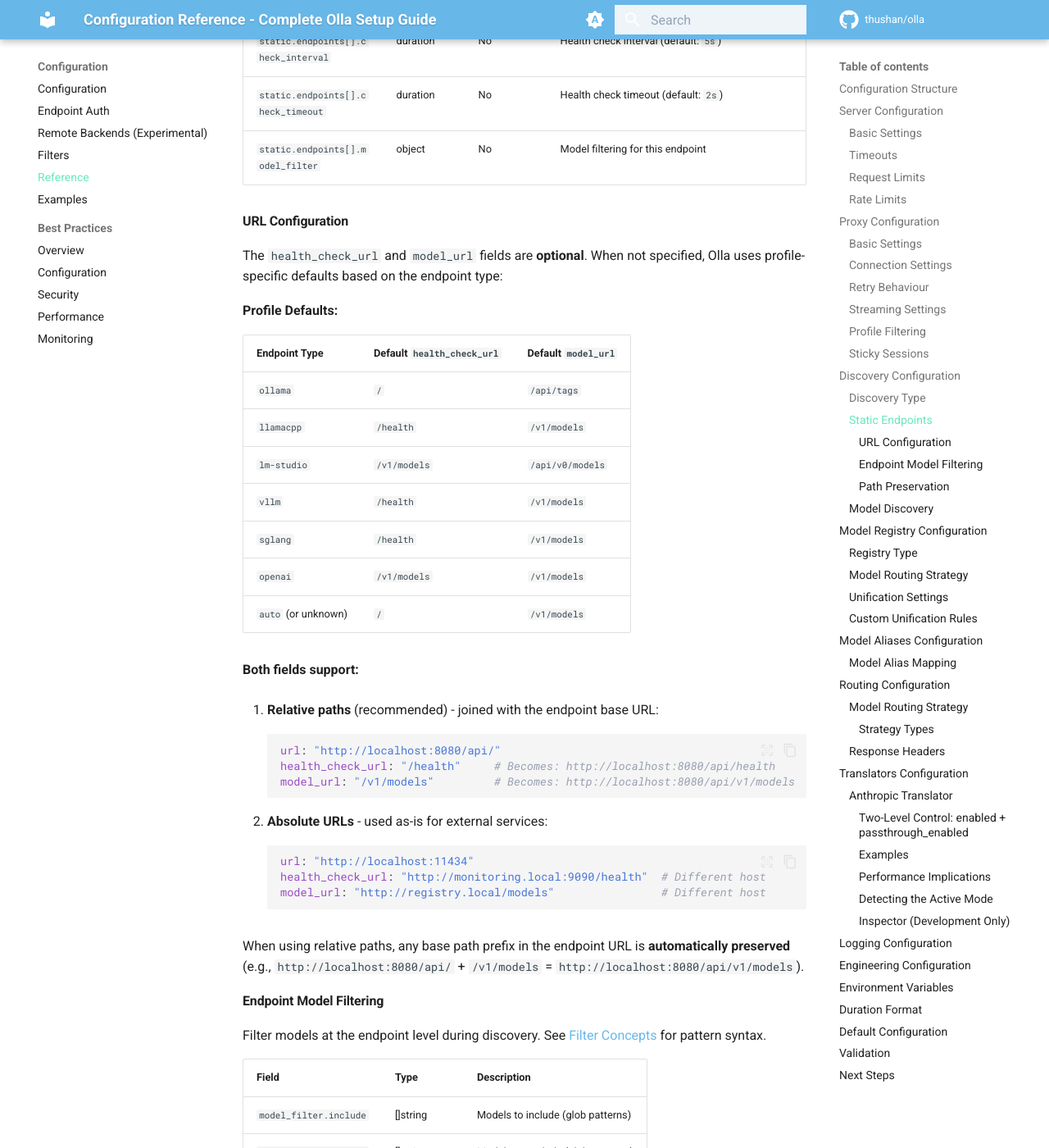
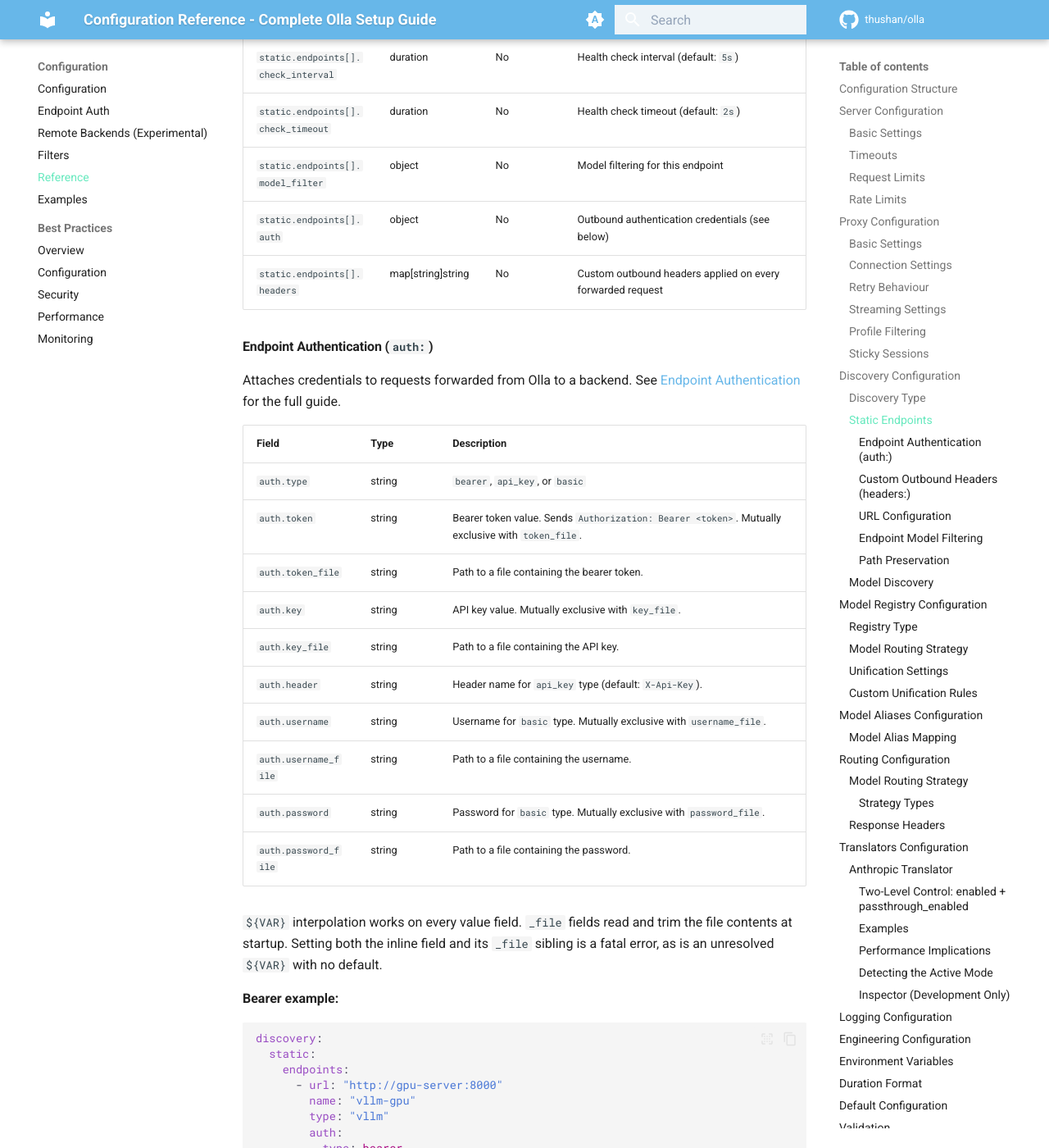
Before and after one commit to leo-3889/olla, an MkDocs documentation site: the page built from docs/content/configuration/reference.md, in a window 1280 px wide and 1400 px high, scrolled down 7366 px. Shown: the whole window at 82% size. Built offline with MkDocs 1.6.1 and Material for MkDocs 9.7.7, drawn with Linux system fonts in a browser that asks for light colours; emoji names are drawn with the system emoji font; comment, search, counter and statistics services are not loaded; some of the changed text lies outside the part shown.

Commit message:
document auth and headers in config reference

````diff
--- a/docs/content/configuration/reference.md
+++ b/docs/content/configuration/reference.md
@@ -274,6 +274,68 @@
 | `static.endpoints[].check_interval` | duration | No | Health check interval (default: `5s`) |
 | `static.endpoints[].check_timeout` | duration | No | Health check timeout (default: `2s`) |
 | `static.endpoints[].model_filter` | object | No | Model filtering for this endpoint |
+| `static.endpoints[].auth` | object | No | Outbound authentication credentials (see below) |
+| `static.endpoints[].headers` | map[string]string | No | Custom outbound headers applied on every forwarded request |
+
+#### Endpoint Authentication (`auth:`)
+
+Attaches credentials to requests forwarded from Olla to a backend. See [Endpoint Authentication](endpoint-auth.md) for the full guide.
+
+| Field | Type | Description |
+|-------|------|-------------|
+| `auth.type` | string | `bearer`, `api_key`, or `basic` |
+| `auth.token` | string | Bearer token value. Sends `Authorization: Bearer <token>`. Mutually exclusive with `token_file`. |
+| `auth.token_file` | string | Path to a file containing the bearer token. |
+| `auth.key` | string | API key value. Mutually exclusive with `key_file`. |
+| `auth.key_file` | string | Path to a file containing the API key. |
+| `auth.header` | string | Header name for `api_key` type (default: `X-Api-Key`). |
+| `auth.username` | string | Username for `basic` type. Mutually exclusive with `username_file`. |
+| `auth.username_file` | string | Path to a file containing the username. |
+| `auth.password` | string | Password for `basic` type. Mutually exclusive with `password_file`. |
+| `auth.password_file` | string | Path to a file containing the password. |
+
+`${VAR}` interpolation works on every value field. `_file` fields read and trim the file contents at startup. Setting both the inline field and its `_file` sibling is a fatal error, as is an unresolved `${VAR}` with no default.
+
+**Bearer example:**
+
+```yaml
+discovery:
+  static:
+    endpoints:
+      - url: "http://gpu-server:8000"
+        name: "vllm-gpu"
+        type: "vllm"
+        auth:
+          type: bearer
+          token: "${VLLM_API_KEY}"
+```
+
+**API key with custom header:**
+
+```yaml
+      - url: "http://litellm:4000"
+        name: "litellm-gw"
+        type: "litellm"
+        auth:
+          type: api_key
+          key: "${LITELLM_KEY}"
+          header: "Authorization"
+        headers:
+          X-Tenant-ID: "team-a"
+```
+
+#### Custom Outbound Headers (`headers:`)
+
+`headers:` is a free-form map of header names to values. All entries are copied verbatim onto every request forwarded to that endpoint. `auth:` and `headers:` can coexist; the `auth:` block always wins for its own credential header. `${VAR}` interpolation applies to values.
+
+```yaml
+      - url: "http://custom-llm:9000"
+        name: "custom"
+        type: "openai-compatible"
+        headers:
+          X-Tenant-ID: "acme"
+          X-Request-Source: "olla"
+```
 
 #### URL Configuration
 
````
